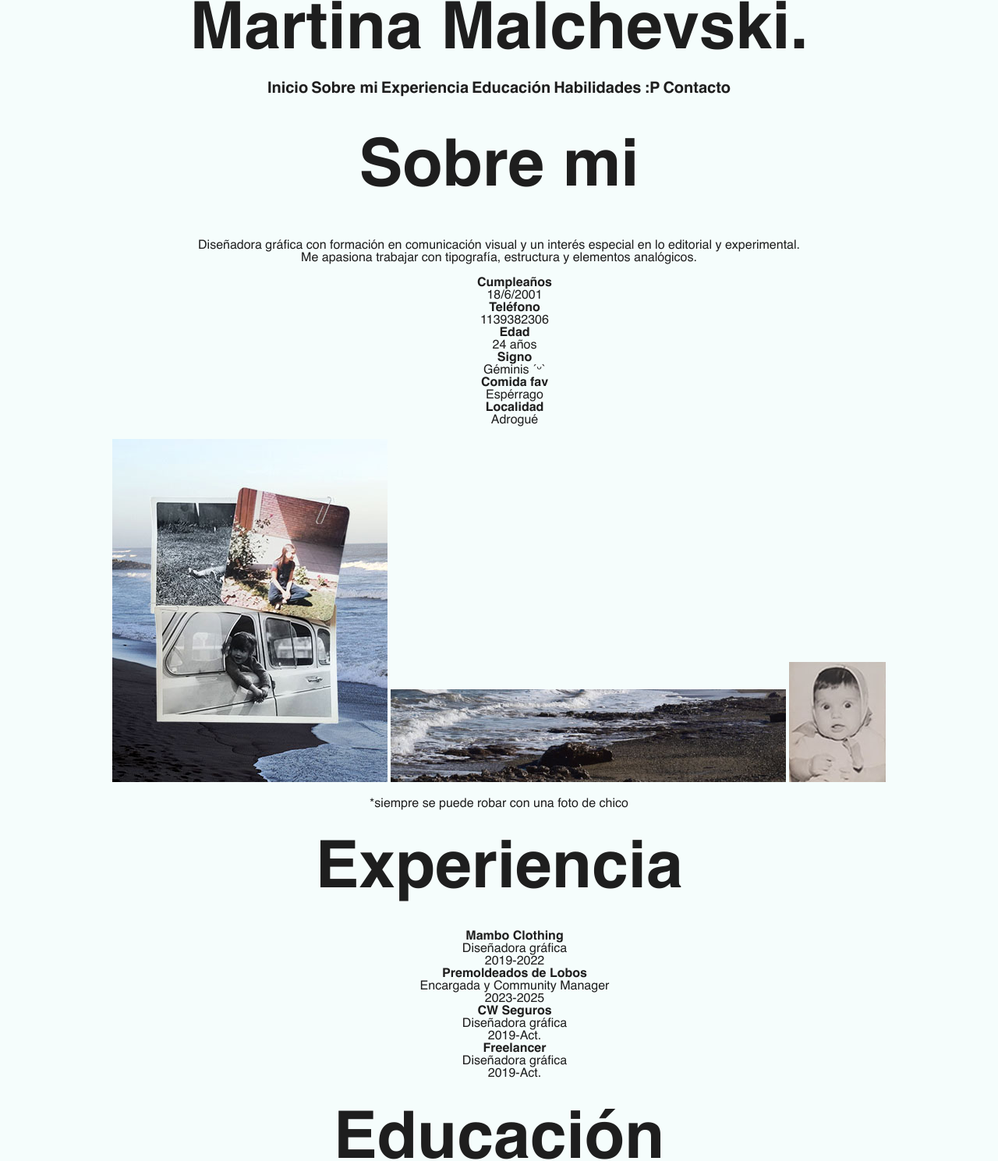
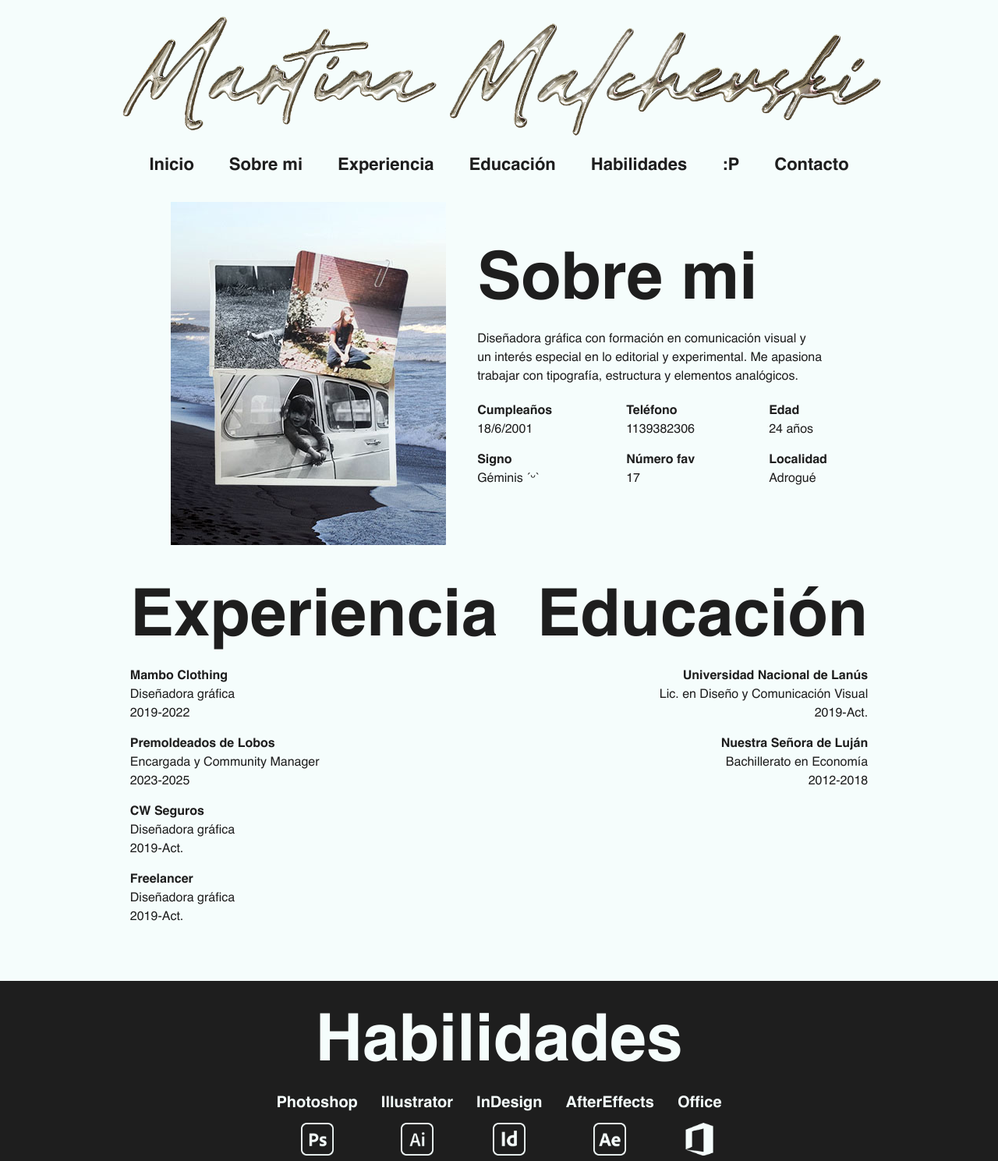
Before and after one commit to malchevskiii/malchevskiii, a plain HTML site: page index.html in a window 1280 px wide. Shown: the part 24-1513 px from the top of the page at 78% size. Drawn offline with Linux system fonts and the light colour scheme.

Commit message:
pre-entrega

```diff
--- a/estilos.css
+++ b/estilos.css
@@ -1,163 +1,284 @@
 @charset "utf-8";
-/* CSS Document */
 
-/* -----------FONT FACE--------------- */
 
 @font-face {
     font-family: "Helvetica Regular";
-    src: url(fonts/Helvetica.ttf) format(truetype);
-    font-weight: normal;
-    font-style: normal;
+    src: url(fonts/Helvetica.ttf) format("truetype");
 }
 
 @font-face {
     font-family: "Helvetica Bold";
-    src: url(fonts/Helvetica-Bold.ttf) format(truetype);
+    src: url(fonts/Helvetica-Bold.ttf) format("truetype");
     font-weight: bold;
-    font-style: normal;
+}
+
+/* ---------------------- */
+
+* {
+    margin: 0;
+    padding: 0;
+    box-sizing: border-box;
+    cursor: url(img/Normal.cur), auto;
 }
 
 body {
     background-color: rgb(245, 253, 252);
+    font-family: "Helvetica Regular", sans-serif;
+    color: #1e1e1e;
+    line-height: 1.5;
 }
 
-*{
-    text-align: center;
+ul {
     list-style: none;
 }
 
-/* ------------HEADER----------------- */
+/* -----------HEADER----------- */
 
-
-h1 {
-    font-family: "Helvetica Bold";
-    font-size: 84px;
-    color: #1E1E1E;
-    text-align: center;
-    line-height: 15px;
+.header {
+    display: flex;
+    flex-direction: column;
+    align-items: center;
+    padding: 30px 20px;
 }
 
-header a {
+.header-logo {
+    width: 350px;
+    height: auto;
+    display: block;
+    margin-bottom: 20px;
+}
+
+nav {
+    display: flex;
+    gap: 45px;
+    flex-wrap: wrap;
+    justify-content: center;
+}
+
+nav a {
     font-family: "Helvetica Bold";
-    font-size: 20px;
-    font-weight: bold;
-    color: #1E1E1E;
+    font-size: 22px;
+    color: #1e1e1e;
     text-decoration: none;
 }
 
-header a span {
-    color: #E0508F;
+nav a:hover {
+    color: #e0508f;
 }
 
-header a:hover {
-    color: #E0508F;
+/* ---------------------- */
+
+h1,
+h2 {
+    font-family: "Helvetica Bold";
+    text-align: center;
 }
 
-header a span :hover {
-    color: #1E1E1E;
+h1 {
+    font-size: 84px;
+}
+
+h2 {
+    font-size: 84px;
 }
 
 p {
-    font-family: "Helvetica Regular";
     font-size: 16px;
-    color: #1E1E1E;
 }
 
-/* ----------------MAIN------------------- */
+/* ------------------ */
+
+.seccion {
+    max-width: 1200px;
+    margin: 0 auto;
+    padding: 60px 40px;
+}
 
 /* SOBRE MI */
-
-#info-personal span {
-    font-family: "Helvetica Bold";
-    font-weight: bold;
-    font-size: 16px;
-    color: #1E1E1E;
+.sobre-mi {
+    display: flex;
+    gap: 29px;
+    justify-content: center;
 }
 
-#info-personal {
-    font-family: "Helvetica Regular";
-    font-size: 16px;
-    color: #1E1E1E;
+.sobre-mi-contenedor {
+    display: flex;
+    gap: 40px;
+    align-items: flex-start;
+    flex-wrap: wrap;
+    max-width: 1200px;
+    justify-content: center;
 }
 
-/* EXPERIENCIA */
-
-#experiencia span {
-    font-family: "Helvetica Bold";
-    font-weight: bold;
-    font-size: 16px;
-    color: #1E1E1E;
+/* Columna izquierda*/
+.columna-izquierda {
+    flex: 1;
+    display: flex;
+    justify-content: right;
 }
 
-#experiencia {
-    font-family: "Helvetica Regular";
-    font-size: 16px;
-    color: #1E1E1E;
+/* Columna derecha---*/
+.columna-derecha {
+    flex: 2;
+    display: flex;
+    flex-direction: column;
+    gap: 20px;
+    align-items: flex-start;
+    margin-top: 2.4rem;
+
 }
 
-/* EDUCACION */
 
-#educacion span {
+.texto h1 {
     font-family: "Helvetica Bold";
-    font-weight: bold;
-    font-size: 16px;
-    color: #1E1E1E;
+    text-align: left;
 }
 
-#educacion {
-    font-family: "Helvetica Regular";
+.texto p {
     font-size: 16px;
-    color: #1E1E1E;
+    line-height: 1.5;
 }
 
-/* HABILIDADES */
+/* Info personal columna 3-2 */
+.info-personal ul {
+    display: grid;
+    grid-template-columns: repeat(3, auto);
+    gap: 15px 95px;
+    padding: 0;
+    justify-items: start;
+}
 
-.habilidades {
+.info-personal li {
+    font-size: 16px;
+}
+
+.info-personal span {
     font-family: "Helvetica Bold";
+}
+
+
+/*---------DOBLE COLUMNA------*/
+.seccion-dos-columnas {
+    display: flex;
+    justify-content: center;
+    max-width: 950px;
+    margin: 30px auto 55px;
+    flex-wrap: wrap;
+    gap: 50px;
+}
+
+
+.columna-experiencia {
+    text-align: left;
+}
+
+.columna-educacion {
+    text-align: right;
+}
+
+
+.seccion-dos-columnas .listado {
+    list-style: none;
+    padding: 0;
+}
+
+.seccion-dos-columnas .listado li {
+    margin-bottom: 15px;
+}
+
+.seccion-dos-columnas .listado span {
+    font-family: "Helvetica Bold";
+}
+
+
+
+/* -----------HABILIDADES----------- */
+
+#habilidades {
+    height: 277px;
+    background-color: #1E1E1E;
     color: rgb(245, 253, 252);
-
-    /* width: 1366px;*/
-    height: 226px;
-    background-color: #1E1E1E;
+    text-align: center;
 }
 
 .habilidades h1 {
-    color: rgb(245, 253, 252);
+    display: flex;
+    justify-content: center;
+    padding-top: 1rem;
 }
 
-.habilidades ul {
+.habilidades li{
+    display: flex;
+    flex-direction: column;
+    align-items: center;
+    gap: 10px;
+}
+
+.skills {
+    display: flex;
+    justify-content: center;
+    flex-wrap: wrap;
+    gap: 30px;
     font-family: "Helvetica Bold";
-    font-weight: bold;
     font-size: 20px;
 }
 
-/* GALERIA */
+/* -----------GALERIA----------- */
+
+.galeria {
+    padding-bottom: 45px;
+    display: flex;
+    padding-top: 73px;
+    justify-items: center;
+    justify-content: center;
+}
 
 
-/* -------------------FOOTER----------------- */
-
-footer {
-    font-family: "Helvetica Bold";
-    font-weight: bold;
+.img-galeria {
+    display: flex;
+    gap: 39px;
+    justify-content: center;
+    flex-wrap: wrap;
 }
 
-footer a {
-    font-size: 20px;
-    color: #1E1E1E;
+/* -----------FOOTER----------- */
+.footer {
+    display: flex;
+    flex-direction: column;
+    align-items: center;
+    gap: 10px;
+}
+
+
+.site-footer {
+    padding: 40px 20px;
+    text-align: center;
+}
+
+.site-footer h2 {
+    font-size: 48px;
+    margin-bottom: 20px;
+}
+
+.footer-links {
+    width: 100%;
+    height: 90px;
+    display: flex;
+    justify-content: center;
+    gap: 30px;
+    background: #e0508f;
+    padding: 20px;
+    align-items: center;
+}
+
+.footer-links a {
+    font-family: "Helvetica Bold";
+    font-size: 22px;
+    color: rgb(245, 253, 252);
     text-decoration: none;
 }
 
-footer a:hover {
-    color: rgb(245, 253, 252);
+.footer-links a:hover {
+    color: #1e1e1e;
+
 }
-
-footer h1 {
-    font-size: 84px;
-    color: #1E1E1E;
-}
-
-.footer {
-/*    width: 1366px; */
-    height: 125px;
-    background-color: #E0508F;
-}
--- a/index.html
+++ b/index.html
@@ -5,111 +5,128 @@
     <meta charset="utf-8" />
     <title>Martina Malchevski ˚ʚ♡ɞ˚</title>
     <link href="estilos.css" rel="stylesheet" type="text/css">
+    <link rel="icon" href="img/icon.png" type="image/x-icon">
+
 </head>
 
 <body>
 
-    <header>
-        <h1>Martina Malchevski.</h1>
-        <nav>
-            <a href="#">Inicio</a>
-            <a href= "#" >Sobre mi</a>
-            <a href="#">Experiencia</a>
-            <a href="">Educaci&oacute;n</a>
-            <a href="#">Habilidades</a>
-            <a href="#">:P</a>
-            <a href="#">Contacto</a>
+    <header class="header">
+        <img src="img/mm.png" alt="Martina Malchevski Title" />
+        <nav class="menu">
+            <a href="#header">Inicio</a>
+            <a href="#sobre-mi">Sobre mi</a>
+            <a href="#experiencia">Experiencia</a>
+            <a href="#educacion">Educaci&oacute;n</a>
+            <a href="#habilidades">Habilidades</a>
+            <a href="#galeria">:P</a>
+            <a href="#Contacto">Contacto</a>
         </nav>
     </header>
 
+    <!---MAIN--->
     <main>
-        <section id="sobre-mi">
-            <article>
+
+        <!------SOBRE MI------------->
+        <section id="sobre-mi" class="sobre-mi">
+
+            <!--Columna izquierda-->
+            <div class="sobre-mi-contenedor">
+                <div class="columna-izquierda">
+                    <img class="img1" src="img/image 4.jpg" alt="Martina Malchevski" height="440px" width="353px" />
+                </div>
+
+                <!--Columna derecha-->
+                <div class="columna-derecha">
+                    <article class="texto">
                         <h1>Sobre mi</h1>
-                <p>Dise&ntilde;adora gr&aacute;fica con formaci&oacute;n en comunicaci&oacute;n visual y un inter&eacute;s especial en lo editorial y
-                    experimental.<br> Me apasiona trabajar con tipograf&iacute;a, estructura y elementos anal&oacute;gicos.</p>
+                        <p>Dise&ntilde;adora gr&aacute;fica con formaci&oacute;n en comunicaci&oacute;n visual y<br>
+                            un inter&eacute;s especial en lo editorial y experimental. Me apasiona<br>
+                            trabajar con tipograf&iacute;a, estructura y elementos anal&oacute;gicos.</p>
                     </article>
-            <!--Info personal, el <br> se puede usar en este caso??-->
-            <div id="info-personal">
+                    <div class="info-personal">
                         <ul>
                             <li><span>Cumplea&ntilde;os</span><br>18/6/2001</li>
                             <li><span>Tel&eacute;fono</span><br>1139382306</li>
                             <li><span>Edad</span><br>24 a&ntilde;os</li>
                             <li><span>Signo</span><br>G&eacute;minis ˊᵕˋ</li>
-                    <li><span>Comida fav</span><br>Esp&eacute;rrago</li>
+                            <li><span>N&uacute;mero fav</span><br>17</li>
                             <li><span>Localidad</span><br>Adrogu&eacute;</li>
                         </ul>
                     </div>
-            <div id="imgs-personales">
-                <img src="img/image 4.jpg" alt="Martina Malchevski" height="440px" width="353px" />
-                <img src="img/image 5.jpg" alt="Bosque" height="119px" width="507px" />
-                <img src="img/image 11.jpg" alt="Martina pero de chica" height="154px" width="124px" />
-                <p>*siempre se puede robar con una foto de chico</p>
+                </div>
             </div>
         </section>
-        <!--seccion EXPERIENCIA-->
-        <section>
-            <h1>Experiencia</h1>
-            <div id="experiencia">
-                <ul>
+
+
+        <!--EXPERIENCIA y EDUCACION-->
+        <section class="seccion-dos-columnas">
+
+            <!---Columna izquierda-->
+            <div id="experiencia" class="columna-experiencia">
+                <h2>Experiencia</h2>
+                <ul class="listado">
                     <li><span>Mambo Clothing</span><br>Dise&ntilde;adora gráfica<br>2019-2022</li>
                     <li><span>Premoldeados de Lobos</span><br>Encargada y Community Manager<br>2023-2025</li>
                     <li><span>CW Seguros</span><br>Dise&ntilde;adora gráfica<br>2019-Act.</li>
                     <li><span>Freelancer</span><br>Dise&ntilde;adora gráfica<br>2019-Act.</li>
                 </ul>
             </div>
-        </section>
-        <!--seccion EDUCACION-->
-        <section>
-            <h1>Educaci&oacute;n</h1>
-            <div id="educacion">
-                <ul>
+
+            <!--Columna derecha-->
+            <div id="educacion" class="columna-educacion">
+                <h2>Educaci&oacute;n</h2>
+                <ul class="listado">
                     <li><span>Universidad Nacional de Lan&uacute;s</span><br>Lic. en Dise&ntilde;o y Comunicaci&oacute;n
                         Visual<br>2019-Act.</li>
-                    <li><span>Nuestra Se&ntilde;ora de Luj&aacute;n</span><br>Bachillerato en Econom&iacute;a<br>2012-2018</li>
-                </ul>
-            </div>
-        </section>
-        <!--SE PUEDE PONER CLASS EN UNA SECTION?-->
-        <section class="habilidades">
-            <div id="habilidades">
-                <h1>Habilidades</h1>
-                <!--Puedo seguir abusando de las listas? lol-->
-                <ul>
-                    <li>Photoshop</li>
-                    <li>Illustrator</li>
-                    <li>InDesign</li>
-                    <li>AfterEffects</li>
-                    <li>Office</li>
+                    <li><span>Nuestra Se&ntilde;ora de Luj&aacute;n</span><br>Bachillerato en
+                        Econom&iacute;a<br>2012-2018</li>
                 </ul>
             </div>
         </section>
 
-        <section>
-            <div id="galeria">
-                <img src="img/Rectangle 2.jpg" alt="galeria1" height="302px" width="302px" />
-                <img src="img/Rectangle 3.jpg" alt="galeria2" height="302px" width="302px" />
-                <img src="img/Rectangle 4.jpg" alt="galeria3" height="302px" width="302px" />
+
+        <!---HABILIDADES-->
+        <section id="habilidades" class="habilidades">
+            <h1>Habilidades</h1>
+            <ul class="skills">
+                <li>Photoshop<img src="img/ph.png" alt="Photoshop" height="42px" width="42px" /></li>
+                <li>Illustrator<img src="img/ai.png" alt="Photoshop" height="42px" width="42px" /></li>
+                <li>InDesign<img src="img/id.png" alt="Photoshop" height="42px" width="42px" /></li>
+                <li>AfterEffects<img src="img/ae.png" alt="Photoshop" height="42px" width="42px" /></li>
+                <li>Office<img src="img/off.png" alt="Photoshop" height="42px" width="42px" /></li>
+            </ul>
+        </section>
+
+
+        <!----GALERIA-->
+        <section id="galeria" class="galeria">
+            <div class="img-galeria">
+                <a href="https://malchevskiii.myportfolio.com/bjork-post-1995-tour-experimental-design"><img
+                        src="img/Rectangle 2.jpg" alt="galeria1" height="302px" width="302px" /></a>
+                <a href="https://malchevskiii.myportfolio.com/calendario-2025"><img src="img/Rectangle 3.jpg"
+                        alt="galeria2" height="302px" width="302px" /></a>
+                <a href="https://malchevskiii.myportfolio.com/slow-brewing-cofee-branding"><img
+                        src="img/Rectangle 4.jpg" alt="galeria3" height="302px" width="302px" /></a>
             </div>
         </section>
+
     </main>
-    <footer>
-        <h1>Gracias x ver! ♡</h1>
-        <ul class="footer">
-            <li>
-                <a href="https://www.instagram.com/malchevskiii/">Instagram</a>
+
+
+    <!--FOOTER-->
+    <footer id="Contacto" class="footer">
+        <img src="img/gracias.png" alt="Gracias" height="194px" width="628px" />
+        <ul class="footer-links">
+            <li><a href="https://www.instagram.com/malchevskiii/">Instagram</a>
             </li>
-            <li>
-                <a href="https://www.behance.net/malchevskiii">Behance</a>
+            <li><a href="https://www.behance.net/malchevskiii">Behance</a>
             </li>
-            <li>
-                <a href="mailto:malchevskiii@gmail.com">Mail</a>
+            <li><a href="mailto:malchevskiii@gmail.com">Mail</a>
             </li>
-            <li>
-                <a href="https://wa.me/1139382306">#</a>
+            <li><a href="https://wa.me/1139382306">#</a>
             </li>
-            <li>
-                <a href="https://www.linkedin.com/in/martinamalchevski/">LinkedIn</a>
+            <li><a href="https://www.linkedin.com/in/martinamalchevski/">LinkedIn</a>
             </li>
         </ul>
     </footer>
```
Also changed, not shown: img/gracias.png (added), img/icon.png (added), img/mm.png (added), 1 other file. Lines whose indentation alone changed are shown as unchanged.
